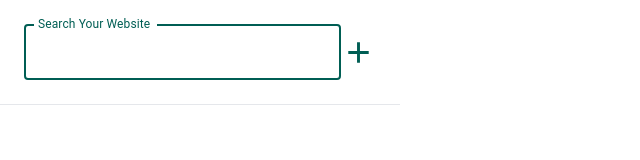
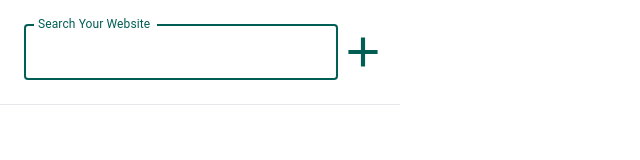
Before and after one commit to HalalBrains/login-me-now-chrome-extension-react-version, a React (Create React App) app: page /add-new-site in a window 1280 px wide. Shown: the top 160 px of the page, without its empty margins (0-640 px from the left). Built offline with nearby package versions, Linux system fonts and the light colour scheme; the HTML template or start-up script is replaced by a standard one.

Commit message:
4 tasks done out of 6

```diff
--- a/package.json
+++ b/package.json
@@ -12,6 +12,7 @@
     "@testing-library/user-event": "^13.5.0",
     "chrome": "^0.1.0",
     "jwt-decode": "^3.1.2",
+    "npm-build-zip": "^1.0.4",
     "react": "^18.2.0",
     "react-dom": "^18.2.0",
     "react-router-dom": "^6.14.1",
@@ -24,7 +25,8 @@
     "build": "react-scripts build",
     "test": "react-scripts test",
     "eject": "react-scripts eject",
-    "popup": "react-scripts build && crx pack ./build -o my-extension.crx"
+    "popup": "react-scripts build && crx pack ./build -o my-extension.crx",
+    "zip": "npm-build-zip"
   },
   "eslintConfig": {
     "extends": [
--- a/src/component/add-new-site/add-new-site-components/body-components/DashboardAccess.js
+++ b/src/component/add-new-site/add-new-site-components/body-components/DashboardAccess.js
@@ -114,6 +114,17 @@ function DashboardAccess() {
     setAccessHours(e.target.value);
   };
 
+  const getCurrentDateTime = () => {
+    const now = new Date();
+    const year = now.getFullYear();
+    const month = `${now.getMonth() + 1}`.padStart(2, "0");
+    const day = `${now.getDate()}`.padStart(2, "0");
+    const hours = `${now.getHours()}`.padStart(2, "0");
+    const minutes = `${now.getMinutes()}`.padStart(2, "0");
+
+    return `${year}-${month}-${day}T${hours}:${minutes}`;
+  };
+
   return (
     <>
       <ThemeProvider theme={theme}>
@@ -161,8 +172,10 @@ function DashboardAccess() {
               accessHours={accessHours}
               setAccessHours={setAccessHours}
               onChange={handleAccessHoursChange}
-              InputProps={{
-                type: "datetime-local",
+              required
+              type="datetime-local"
+              inputProps={{
+                min: getCurrentDateTime(),
               }}
             />
 
@@ -180,7 +193,7 @@ function DashboardAccess() {
         if (error) {
           toast.error("There was an error!", {
             position: "top-center",
-            autoClose: 2000,
+            autoClose: 1000,
             hideProgressBar: false,
             closeOnClick: true,
             pauseOnHover: true,
--- a/src/component/add-new-site/add-new-site-components/body-components/ExtensionToken.js
+++ b/src/component/add-new-site/add-new-site-components/body-components/ExtensionToken.js
@@ -75,7 +75,7 @@ function ExtensionToken() {
     if (invalidToken) {
       toast.error("Token is invalid!", {
         position: "top-center",
-        autoClose: 2000,
+        autoClose: 1000,
         hideProgressBar: false,
         closeOnClick: true,
         pauseOnHover: true,
--- a/src/component/home/Home.js
+++ b/src/component/home/Home.js
@@ -13,7 +13,7 @@ function Home() {
 
   return (
     <>
-      <div className="p-6 flex items-center justify-between border-b">
+      <div className="py-6 pl-6 pr-3 flex items-center justify-between border-b">
         <Search classNames="w-full" handleSearchChange={handleSearchChange} />
         <Link to="/add-new-site">
           <AddNewSite classNames="" />
--- a/src/component/home/home-components/AddNewSite.js
+++ b/src/component/home/home-components/AddNewSite.js
@@ -3,13 +3,16 @@ import React from "react";
 import { Tooltip } from "@mui/material";
 
 function AddNewSite({ classNames }) {
+  const customIconSize = 50;
   return (
     <Tooltip title="Add New">
       <AddIcon
-        fontSize="large"
-        className={classNames}
-        style={{ color: "#005E54" }}
-      />
+      style={{
+        fontSize: customIconSize,
+        color: '#005E54',
+      }}
+      className={classNames}
+    />
     </Tooltip>
   );
 }
--- a/src/component/home/home-components/LoggedInSites.js
+++ b/src/component/home/home-components/LoggedInSites.js
@@ -256,7 +256,7 @@ export default function LoggedInSites({ searchQuery }) {
           if (isDeleted) {
             toast.success("Deleted Successfully!", {
               position: "top-center",
-              autoClose: 2000,
+              autoClose: 1000,
               hideProgressBar: false,
               closeOnClick: true,
               pauseOnHover: true,
@@ -287,7 +287,7 @@ export default function LoggedInSites({ searchQuery }) {
               }`,
               {
                 position: "top-center",
-                autoClose: 2000,
+                autoClose: 1000,
                 hideProgressBar: false,
                 closeOnClick: true,
                 pauseOnHover: true,
```
Also changed, not shown: 1 other file (tests, documents, lock files or other folders).
